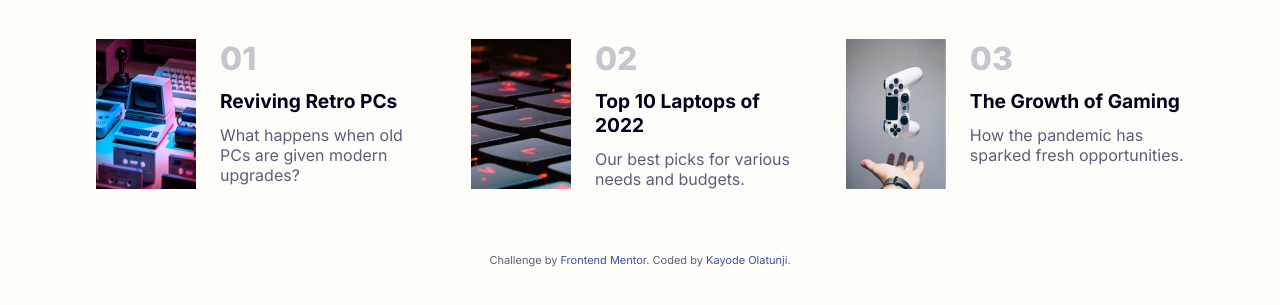
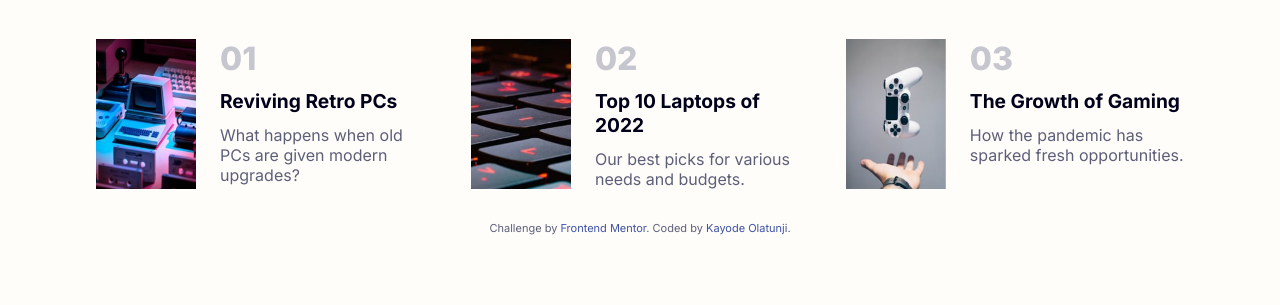
Before and after one commit to olakad13/news_homepage, a plain HTML site: page index.html in a window 1280 px wide. Shown: the part 667-972 px from the top of the page. After the commit the page ends 934 px from the top, so only its background shows below. Drawn offline with Linux system fonts and the light colour scheme.

Commit message:
worked on the footer in css

```diff
--- a/css/styles.scss
+++ b/css/styles.scss
@@ -179,8 +179,8 @@ main .container {
 }
 
 footer {
-    margin-top: 4em;
-    margin-bottom: 6em;
+    margin-top: 2em;
+    margin-bottom: 2em;
 }
 .attribution {
     font-size: 11px;
@@ -251,6 +251,8 @@ footer {
     }
 }
 
+/* animations*/
+
 @keyframes slidein {
     from {transform: translateX(100vw)}
     to {transform: translateX(0);}
```
Also changed, not shown: css/styles.css, 1 other file.
